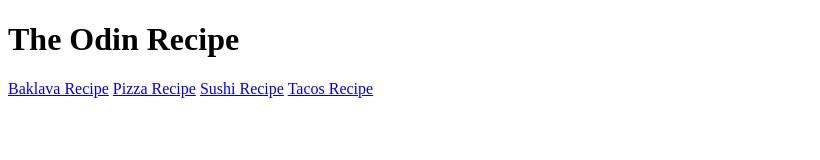
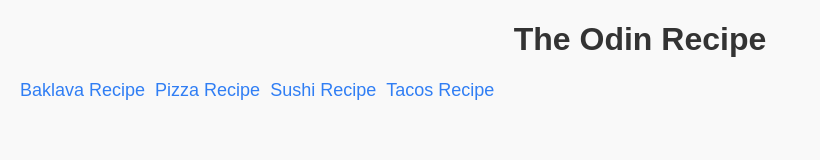
Before and after one commit to abdulfakhri/odin_recipes, a plain HTML site: page index.html in a window 1280 px wide. Shown: the whole page, without its empty margins (0-820 px from the left). Drawn offline with Linux system fonts and the light colour scheme.

Commit message:
index.html

```diff
--- a/index.html
+++ b/index.html
@@ -4,14 +4,16 @@
     <meta charset="UTF-8">
     <meta name="viewport" content="width=device-width, initial-scale=1.0">
     <title>Odin Recipe</title>
-    <link rel="stylesheet" href="styles.css">
+    <link rel="stylesheet" href="style.css">
 </head>
 <body>
     <h1>The Odin Recipe</h1>
 
-    <a href="recipes/baklava.html">Baklava Recipe</a>
-    <a href="recipes/pizza.html">Pizza Recipe</a>
-    <a href="recipes/sushi.html">Sushi Recipe</a>
-    <a href="recipes/tacos.html">Tacos Recipe</a>
+    <div class="recipeLinks">
+        <a href="recipes/baklava.html" id="baklava">Baklava Recipe</a>
+        <a href="recipes/pizza.html" id="pizza">Pizza Recipe</a>
+        <a href="recipes/sushi.html" id="sushi">Sushi Recipe</a>
+        <a href="recipes/tacos.html" id="tacos">Tacos Recipe</a>
+    </div>
 </body>
 </html>
```
